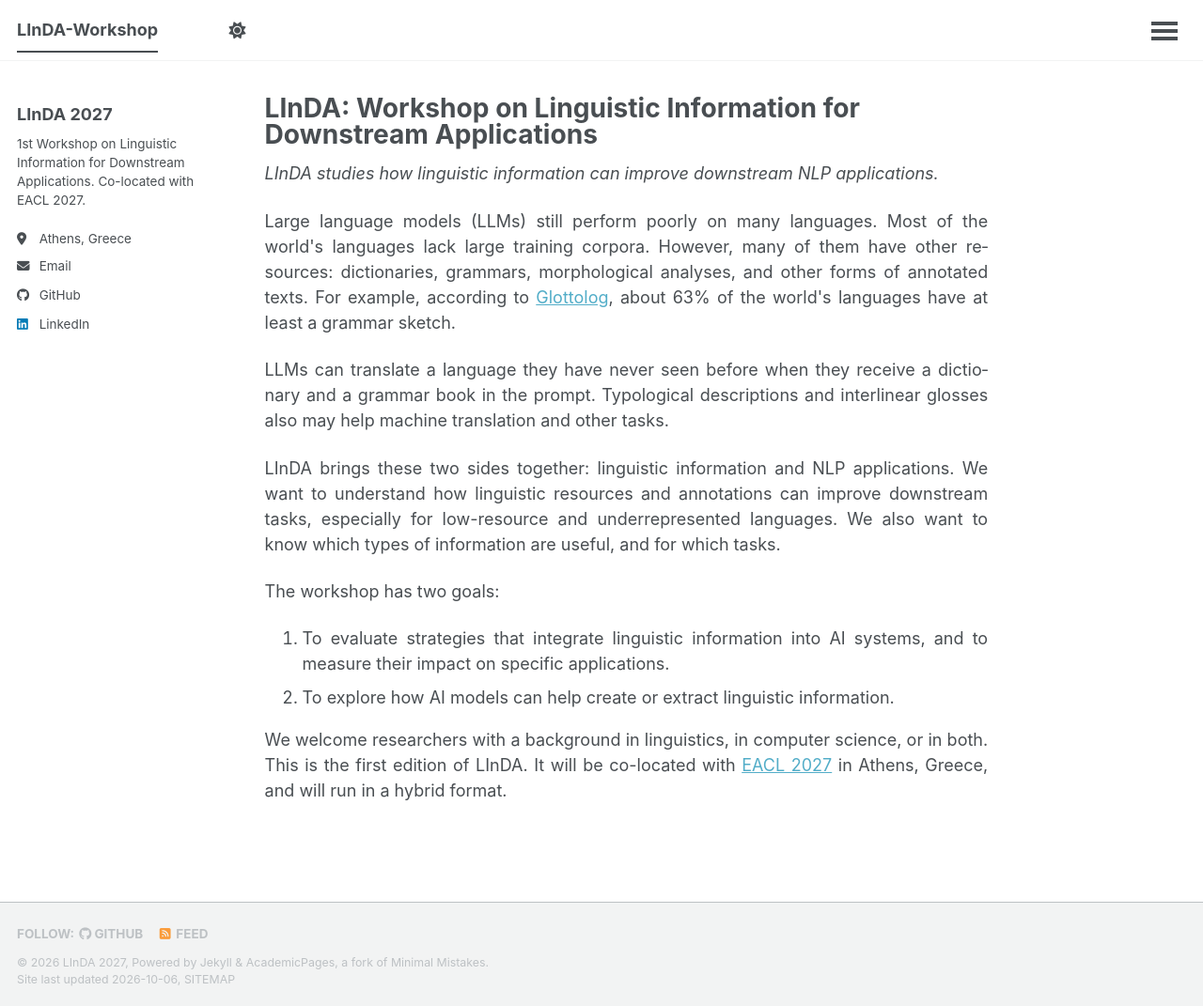
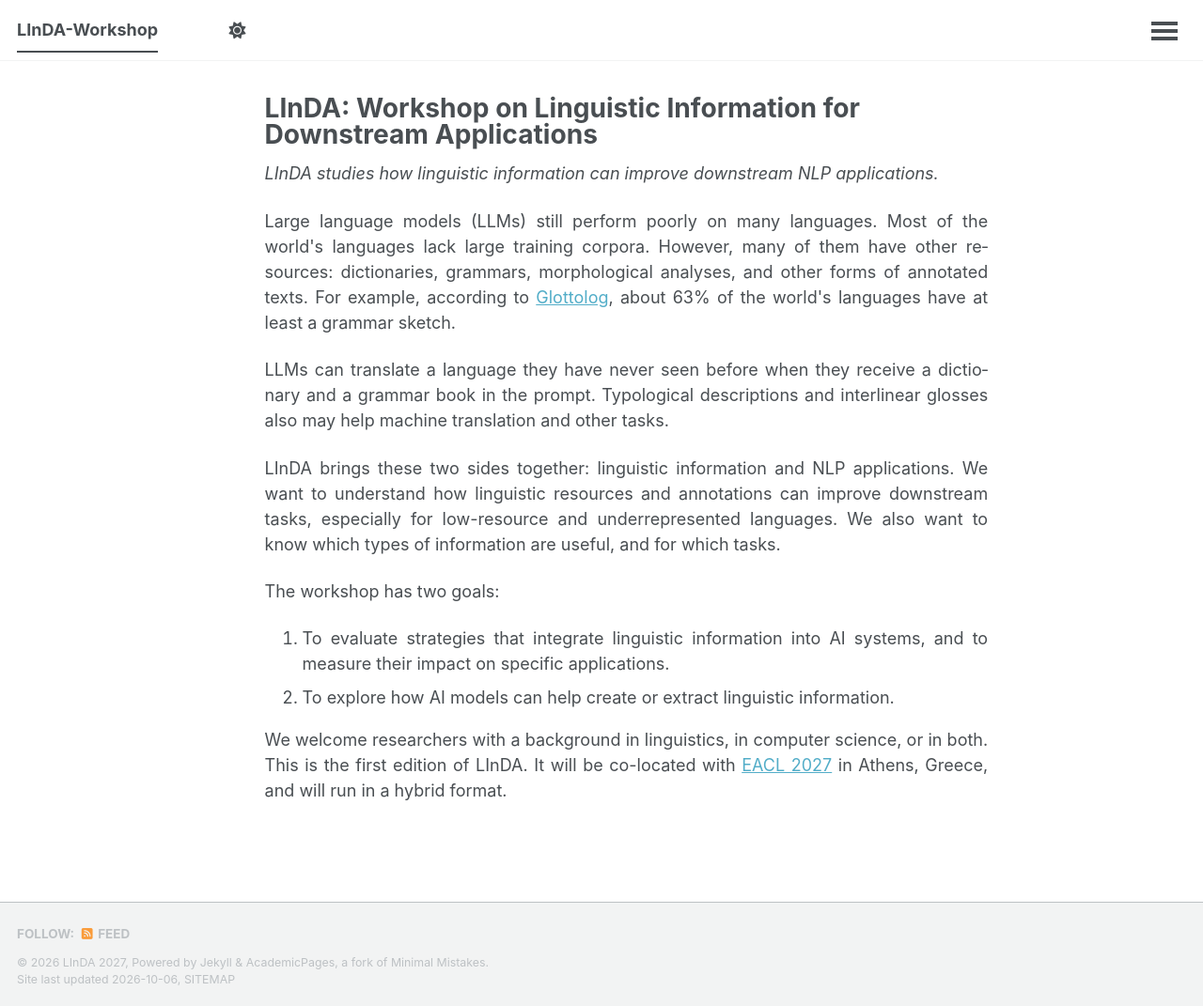
Before and after one commit to LInDA-Workshop/LInDA-Workshop.github.io, a Jekyll site: the page built from _pages/about.md, in a window 1280 px wide and 1071 px high. Shown: the whole window at 94% size. Built offline with Jekyll 4.4.1, drawn with Linux system fonts in a browser that asks for light colours; a style sheet for code colours, icons or effects is not loaded; part of the change alters nothing that is shown.

Commit message:
Remove sidebar

```diff
--- a/_config.yml
+++ b/_config.yml
@@ -23,14 +23,14 @@ repository: "LInDA-Workshop/LInDA-Workshop.github.io"
 #               Additional customization can be done by editing /_includes/author-profile.html
 author:
   # Biographic information
-  avatar: ""
-  name: "LInDA 2027"
-  pronouns         : # example: "she/her"
-  bio: "1st Workshop on Linguistic Information for Downstream Applications. Co-located with EACL 2027."
-  location: "Athens, Greece"
-  # employer: ""
-  uri              : # URL
-  email: ""
+  # avatar: ""
+  # name: "LInDA 2027"
+  # pronouns         : # example: "she/her"
+  # bio: "1st Workshop on Linguistic Information for Downstream Applications. Co-located with EACL 2027."
+  # location: "Athens, Greece"
+  # # employer: ""
+  # uri              : # URL
+  # email: ""
 
   # Academic websites
   # academia         : # URL
@@ -51,7 +51,7 @@ author:
   bitbucket        : # Username - Update with your username on the site
   codepen          : # Username
   dribbble         : # Username
-  github: "LInDA-Workshop"
+  # github: "LInDA-Workshop"
   kaggle           : # Username
   stackoverflow    : # User number or user number and name (i.e., use "1" or "1/jeff-atwood")
 
@@ -245,52 +245,57 @@ defaults:
       type: posts
     values:
       layout: single
-      author_profile: true
+      author_profile: false
       read_time: true
       comments: true
       share: true
       related: true
+
   # _pages
   - scope:
       path: ""
       type: pages
     values:
       layout: single
-      author_profile: true
+      author_profile: false
+
   # _teaching
   - scope:
       path: ""
       type: teaching
     values:
       layout: single
-      author_profile: true
+      author_profile: false
       share: true
       comments: true
+
   # _publications
   - scope:
       path: ""
       type: publications
     values:
       layout: single
-      author_profile: true
+      author_profile: false
       share: true
       comments: true
+
   # _portfolio
   - scope:
       path: ""
       type: portfolio
     values:
       layout: single
-      author_profile: true
+      author_profile: false
       share: true
       comment: true
+
   # _talks
   - scope:
       path: ""
       type: talks
     values:
       layout: talk
-      author_profile: true
+      author_profile: false
       share: true
 
 
```
